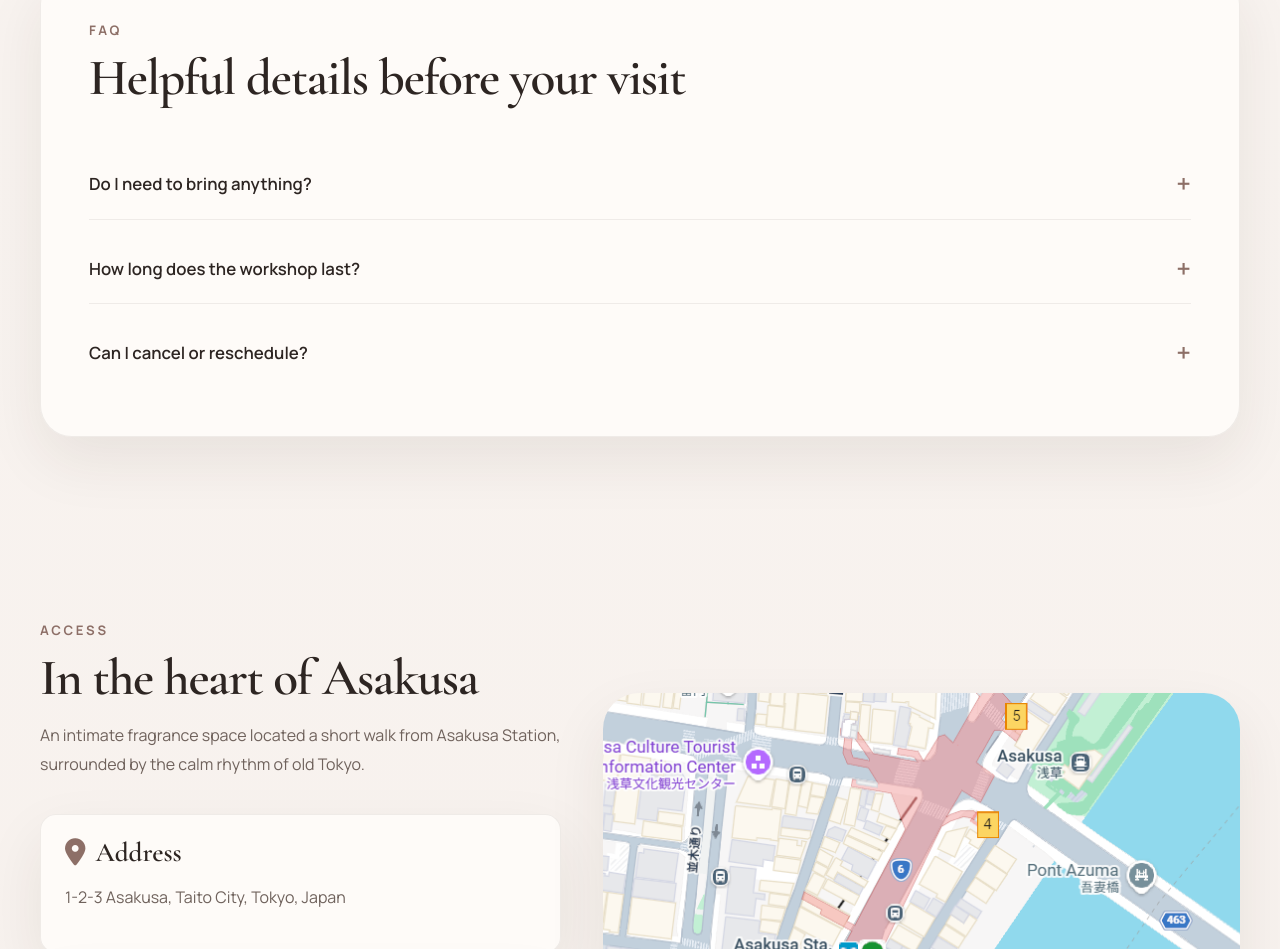
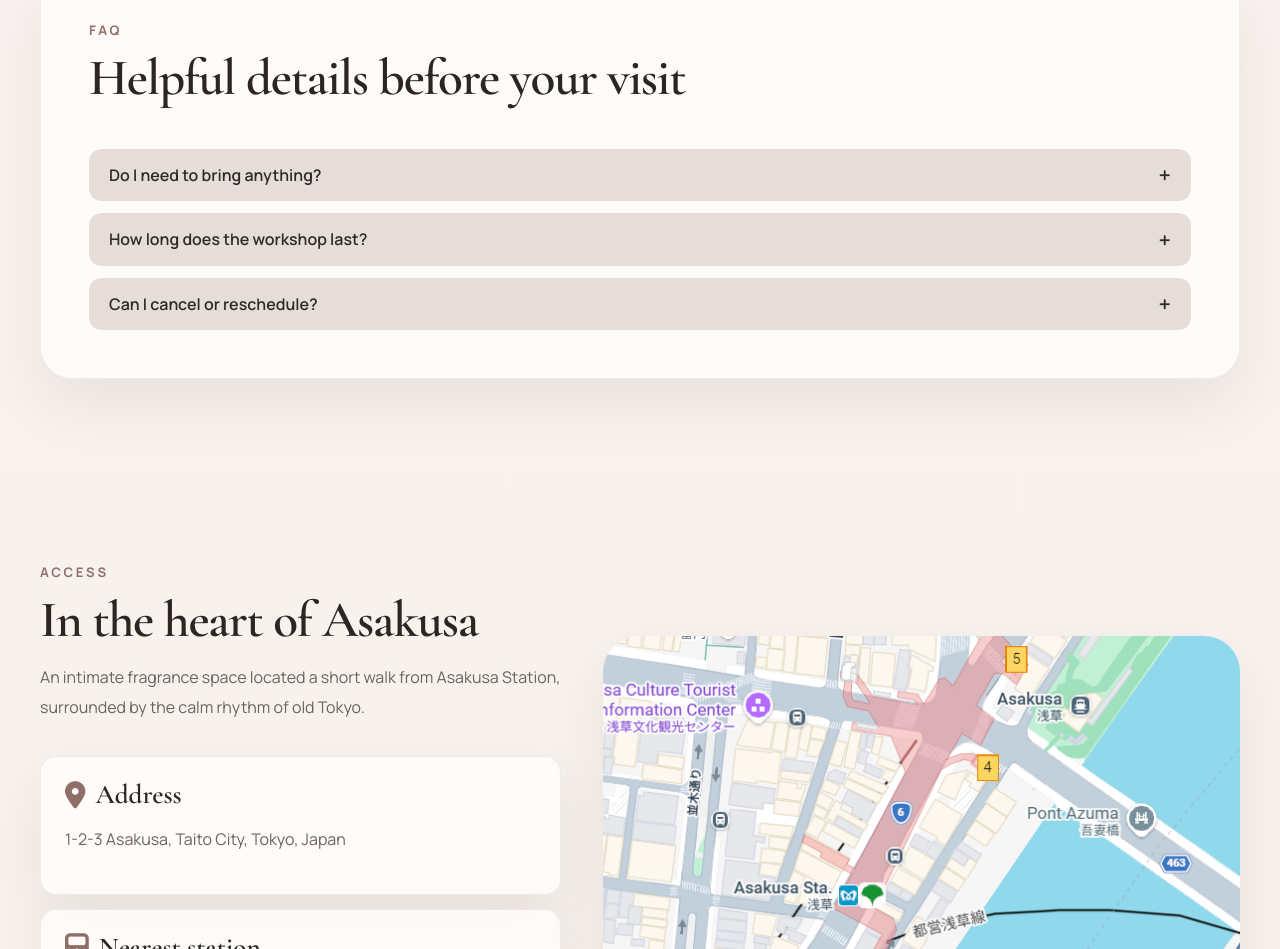
Before and after one commit to 202510-aw-kudo/perfume-workshop-site, a plain HTML site: page index.html in a window 1280 px wide. Shown: the part 5058-6007 px from the top of the page. Drawn offline with nearby package versions, Linux system fonts and the light colour scheme.

Commit message:
question-color change

```diff
--- a/style.css
+++ b/style.css
@@ -614,15 +614,15 @@ h3 {
 
 .faq-accordion {
     display: grid;
-    gap: 14px;
+    gap: 12px;
 }
 
 .faq-item {
-    border-bottom: 1px solid rgba(65, 52, 46, 0.08);
-}
-
-.faq-item:last-child {
-    border-bottom: 0;
+    overflow: hidden;
+    border: 0;
+    border-radius: 12px;
+    background: transparent;
+    box-shadow: none;
 }
 
 .faq-heading {
@@ -632,20 +632,21 @@ h3 {
 
 .faq-question {
     width: 100%;
-    padding: 22px 0;
+    padding: 15px 20px;
     border: 0;
-    background: transparent;
+    background: #e6ddd8;
     display: flex;
     align-items: center;
     justify-content: space-between;
-    gap: 20px;
-    color: var(--text);
+    gap: 16px;
+    color: #2f2a28;
     cursor: pointer;
-    text-align: left;
-    font-size: 1.05rem;
+    text-align: center;
+    font-size: 1rem;
     font-weight: 600;
     font-family: "Manrope", "Helvetica Neue", sans-serif;
-    line-height: 1.5;
+    line-height: 1.4;
+    border-radius: 12px;
 }
 
 .faq-question span,
@@ -657,9 +658,10 @@ h3 {
 }
 
 .faq-arrow {
-    font-size: 1.6rem;
+    flex: 0 0 auto;
+    font-size: 1.35rem;
     line-height: 1;
-    color: var(--accent);
+    color: #2f2a28;
     transition: transform 0.3s ease;
 }
 
@@ -667,16 +669,23 @@ h3 {
     height: 0;
     overflow: hidden;
     transition: height 0.35s ease;
+    background: #ffffff;
+    border-radius: 0 0 12px 12px;
 }
 
 .faq-answer-inner {
-    padding: 0 0 22px;
+    padding: 14px 20px 16px;
+    text-align: center;
 }
 
 .faq-answer-inner p {
     margin: 0;
-    color: var(--muted);
-    line-height: 1.8;
+    color: #2f2a28;
+    line-height: 1.7;
+}
+
+.faq-item.active .faq-question {
+    border-radius: 12px 12px 0 0;
 }
 
 .faq-item.active .faq-arrow {
@@ -684,8 +693,8 @@ h3 {
 }
 
 .faq-question:focus-visible {
-    outline: 2px solid rgba(146, 92, 67, 0.35);
-    outline-offset: 6px;
+    outline: 2px solid rgba(47, 42, 40, 0.18);
+    outline-offset: 4px;
 }
 
 .access-layout {
```
